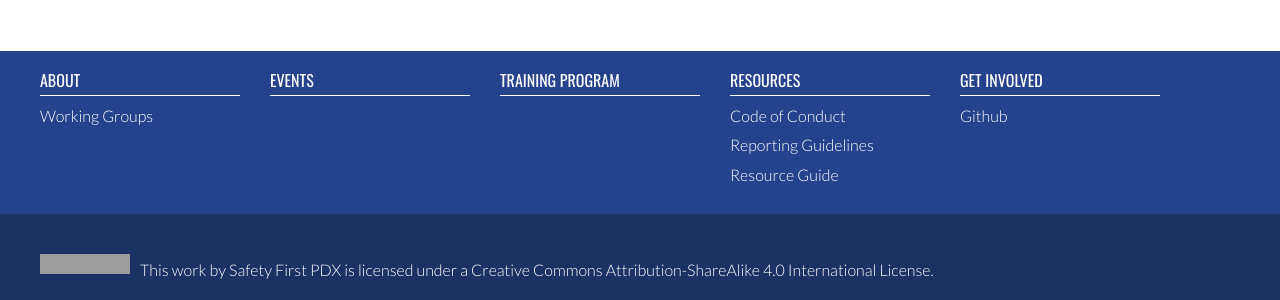
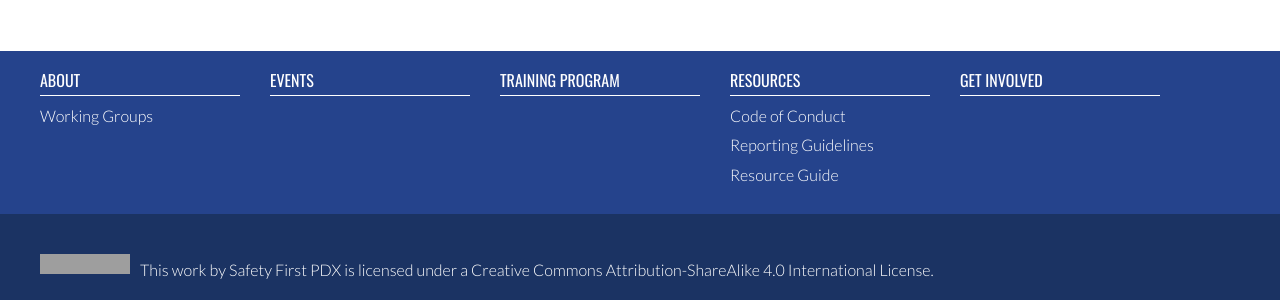
Before and after one commit to safetyfirstpdx/safetyfirstpdx.github.io, a Jekyll site: the page built from index.md, in a window 1280 px wide. Shown: the part 611-911 px from the top of the page. Built offline with Jekyll 4.4.1, drawn with Linux system fonts in a browser that asks for light colours; nearby versions of some CDN libraries; grey boxes are pictures that could not be loaded.

Commit message:
Update get involved.

```diff
--- a/_config.yml
+++ b/_config.yml
@@ -29,7 +29,3 @@ nav_items:
         label: 'Resource Guide'
   - url: 'get_involved'
     label: 'Get Involved'
-    secondary_nav:
-      - url: 'https://github.com/safetyfirstpdx/safetyfirstpdx.github.io'
-        label: 'Github'
-        external: true
```
